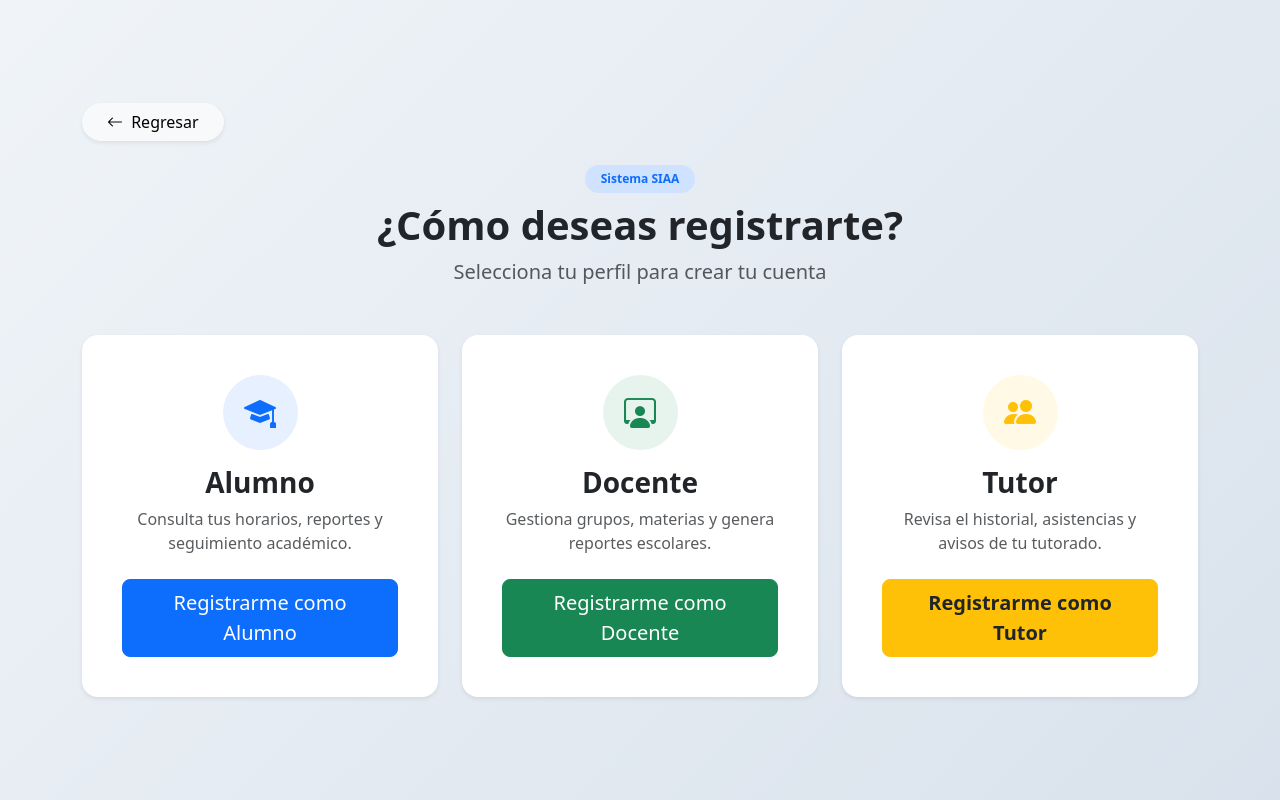
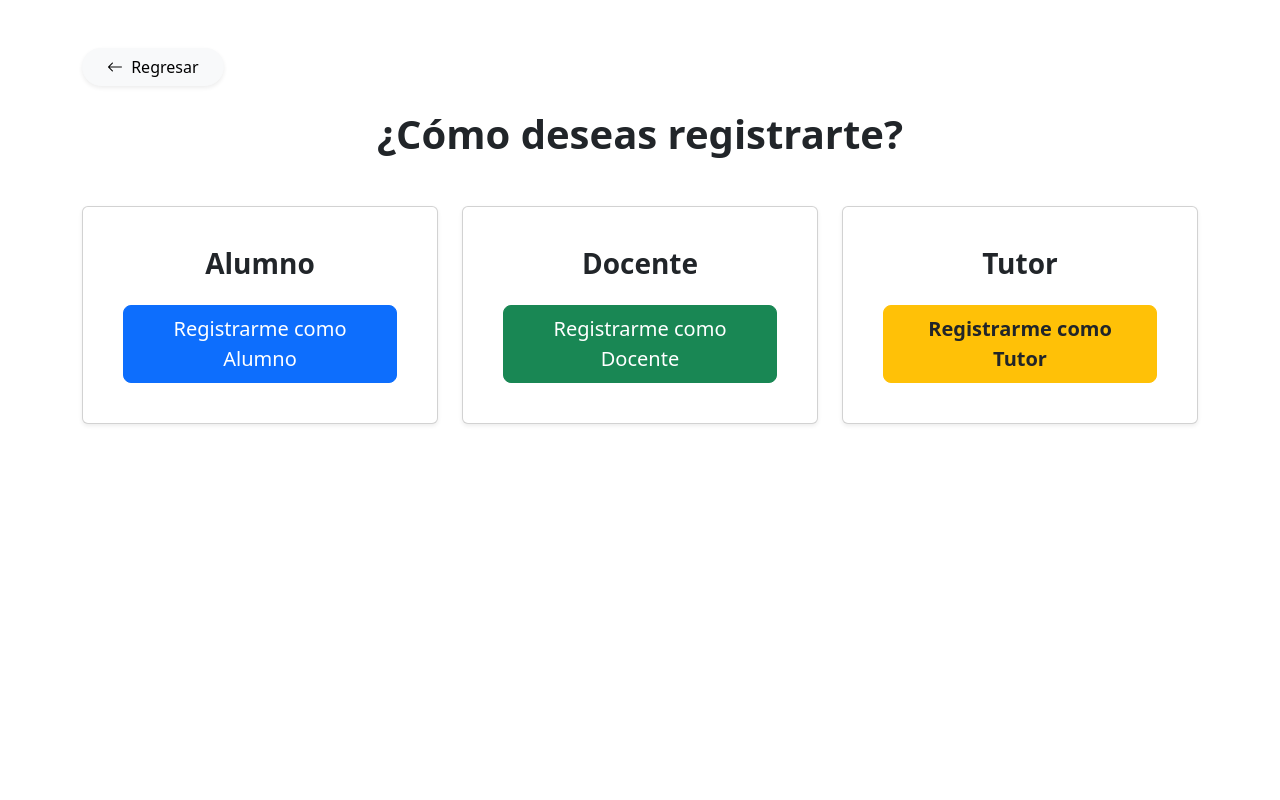
Before and after one commit to saaa101116hmcnlna7-rgb/equipo2_SIAA, a Django app: template cecytosweb/blog/templates/inicio_secion/tipo_usuario.html in a window 1280 px wide. Run offline with Django 5.2, Linux system fonts and the light colour scheme; the template is opened without the code that fills it, so the values that code supplies are empty.

Commit message:
arregle el diseño de tipode usurio, ahora si se ve decente

```diff
--- a/cecytosweb/blog/templates/inicio_secion/tipo_usuario.html
+++ b/cecytosweb/blog/templates/inicio_secion/tipo_usuario.html
@@ -4,40 +4,16 @@
     <meta charset="UTF-8">
     <meta name="viewport" content="width=device-width, initial-scale=1.0">
     <title>Seleccionar Rol - SIAA</title>
-    <!-- Bootstrap 5 CSS -->
+
     <link href="https://cdn.jsdelivr.net/npm/bootstrap@5.3.3/dist/css/bootstrap.min.css" rel="stylesheet">
-    <!-- Bootstrap Icons -->
+
     <link href="https://cdn.jsdelivr.net/npm/bootstrap-icons@1.11.3/font/bootstrap-icons.min.css" rel="stylesheet">
-    <style>
-        body {
-            background: linear-gradient(135deg, #f0f4f8 0%, #d9e2ec 100%);
-            min-height: 100vh;
-        }
-        .role-card {
-            transition: transform 0.25s ease, box-shadow 0.25s ease;
-            border: none;
-            border-radius: 1rem;
-        }
-        .role-card:hover {
-            transform: translateY(-8px);
-            box-shadow: 0 1rem 2rem rgba(0, 0, 0, 0.12) !important;
-        }
-        .icon-circle {
-            width: 75px;
-            height: 75px;
-            display: inline-flex;
-            align-items: center;
-            justify-content: center;
-            border-radius: 50%;
-            font-size: 2rem;
-            margin-bottom: 1rem;
-        }
-    </style>
+
 </head>
 <body class="d-flex flex-column justify-content-center py-5">
 
     <div class="container">
-        <!-- Botón Regresar -->
+
         <div class="mb-4">
             <a href="{% url 'inicio_sesion' %}" class="btn btn-light shadow-sm rounded-pill px-4">
                 <i class="bi bi-arrow-left me-1"></i> Regresar
@@ -46,11 +22,7 @@
 
         <!-- Título -->
         <div class="text-center mb-5">
-            <span class="badge bg-primary-subtle text-primary rounded-pill px-3 py-2 mb-2 fw-semibold">
-                Sistema SIAA
-            </span>
             <h1 class="fw-bold text-dark">¿Cómo deseas registrarte?</h1>
-            <p class="text-muted fs-5">Selecciona tu perfil para crear tu cuenta</p>
         </div>
 
         <!-- Tarjetas de Roles -->
@@ -58,17 +30,9 @@
             <!-- Alumno -->
             <div class="col-md-4">
                 <div class="card h-100 shadow-sm role-card text-center p-4">
-                    <div class="card-body d-flex flex-column justify-content-between">
-                        <div>
-                            <div class="icon-circle bg-primary bg-opacity-10 text-primary">
-                                <i class="bi bi-mortarboard-fill"></i>
-                            </div>
-                            <h3 class="card-title fw-bold">Alumno</h3>
-                            <p class="card-text text-muted">
-                                Consulta tus horarios, reportes y seguimiento académico.
-                            </p>
-                        </div>
-                        <a href="{% url 'registrar_alumno' %}" class="btn btn-primary btn-lg w-100 rounded-3 mt-4">
+                    <div class="card-body d-flex flex-column justify-content-center">
+                        <h3 class="card-title fw-bold mb-4">Alumno</h3>
+                        <a href="{% url 'registrar_alumno' %}" class="btn btn-primary btn-lg w-100 rounded-3">
                             Registrarme como Alumno
                         </a>
                     </div>
@@ -78,17 +42,9 @@
             <!-- Docente -->
             <div class="col-md-4">
                 <div class="card h-100 shadow-sm role-card text-center p-4">
-                    <div class="card-body d-flex flex-column justify-content-between">
-                        <div>
-                            <div class="icon-circle bg-success bg-opacity-10 text-success">
-                                <i class="bi bi-person-workspace"></i>
-                            </div>
-                            <h3 class="card-title fw-bold">Docente</h3>
-                            <p class="card-text text-muted">
-                                Gestiona grupos, materias y genera reportes escolares.
-                            </p>
-                        </div>
-                        <a href="{% url 'registrar_docente' %}" class="btn btn-success btn-lg w-100 rounded-3 mt-4">
+                    <div class="card-body d-flex flex-column justify-content-center">
+                        <h3 class="card-title fw-bold mb-4">Docente</h3>
+                        <a href="{% url 'registrar_docente' %}" class="btn btn-success btn-lg w-100 rounded-3">
                             Registrarme como Docente
                         </a>
                     </div>
@@ -98,17 +54,9 @@
             <!-- Tutor -->
             <div class="col-md-4">
                 <div class="card h-100 shadow-sm role-card text-center p-4">
-                    <div class="card-body d-flex flex-column justify-content-between">
-                        <div>
-                            <div class="icon-circle bg-warning bg-opacity-10 text-warning">
-                                <i class="bi bi-people-fill"></i>
-                            </div>
-                            <h3 class="card-title fw-bold">Tutor</h3>
-                            <p class="card-text text-muted">
-                                Revisa el historial, asistencias y avisos de tu tutorado.
-                            </p>
-                        </div>
-                        <a href="{% url 'registrar_tutor' %}" class="btn btn-warning text-dark fw-semibold btn-lg w-100 rounded-3 mt-4">
+                    <div class="card-body d-flex flex-column justify-content-center">
+                        <h3 class="card-title fw-bold mb-4">Tutor</h3>
+                        <a href="{% url 'registrar_tutor' %}" class="btn btn-warning text-dark fw-semibold btn-lg w-100 rounded-3">
                             Registrarme como Tutor
                         </a>
                     </div>
```
